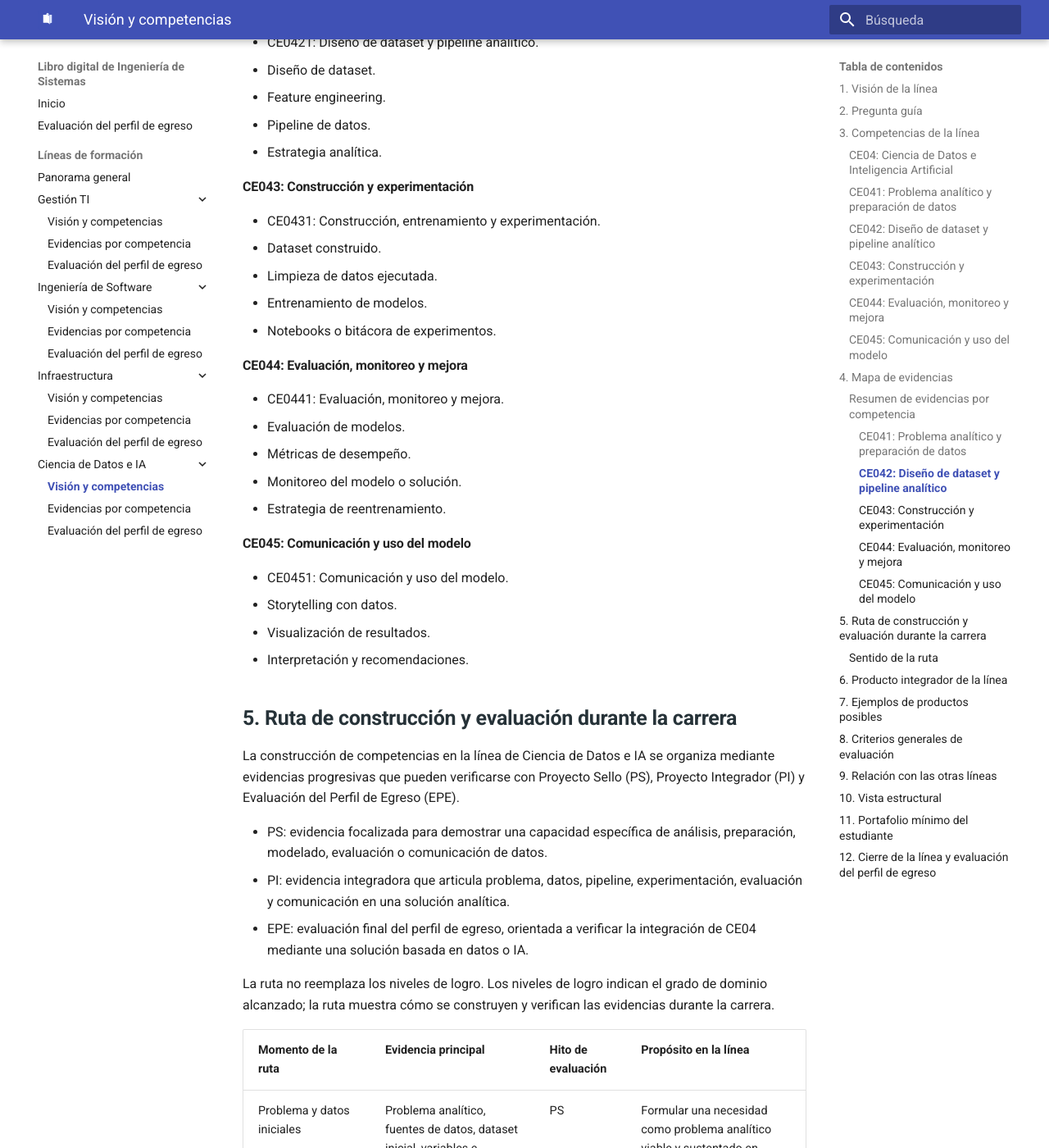
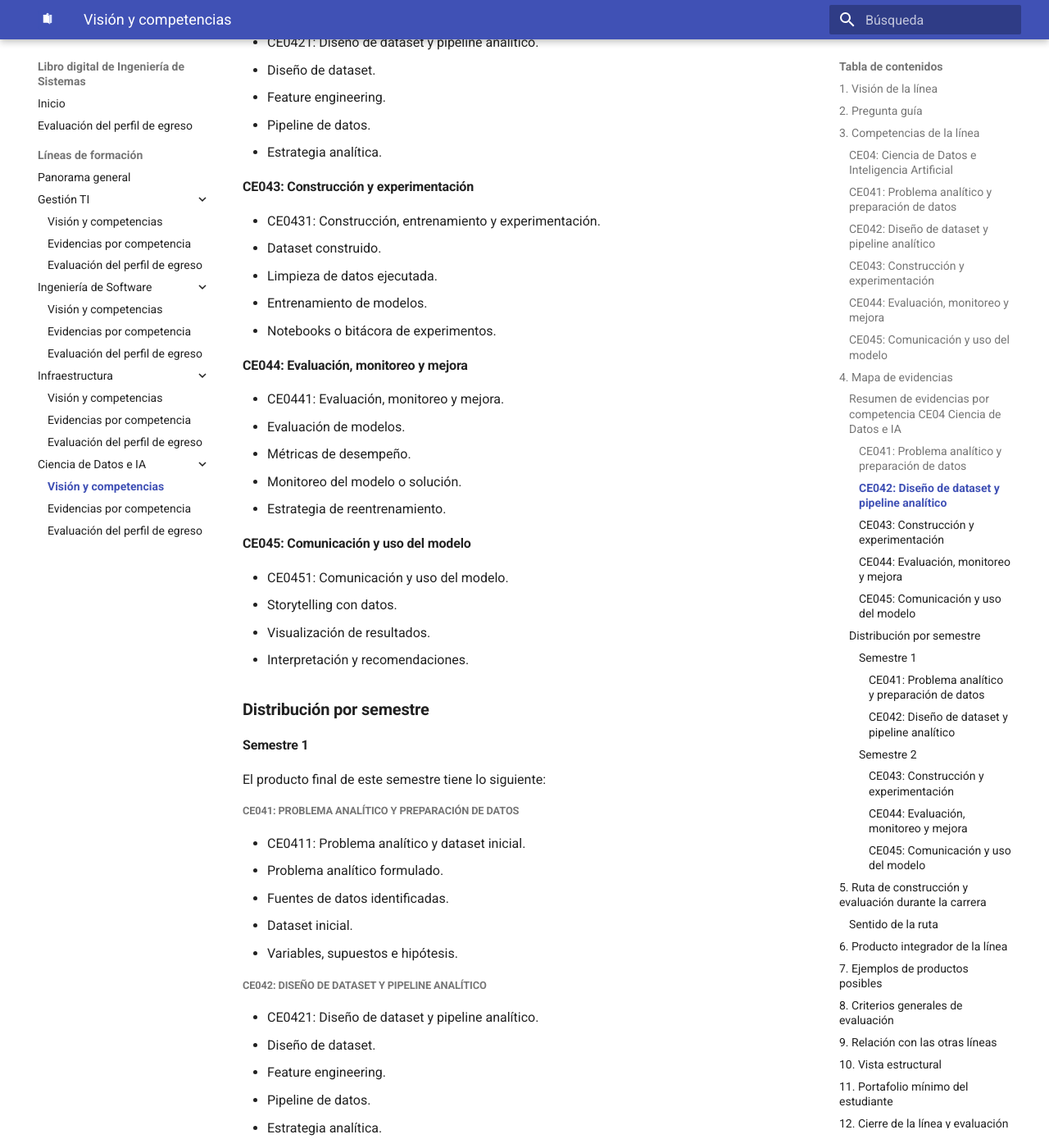
Before and after one commit to upeuoficial/planb, an MkDocs documentation site: the page built from docs/lineas/cd-ia/index.md, in a window 1280 px wide and 1400 px high, scrolled down 3228 px. Shown: the whole window at 82% size. Built offline with MkDocs 1.6.1 and Material for MkDocs 9.7.7, drawn with Linux system fonts in a browser that asks for light colours; some of the changed text lies outside the part shown.

Commit message:
first commit

```diff
--- a/docs/lineas/cd-ia/index.md
+++ b/docs/lineas/cd-ia/index.md
@@ -66,7 +66,7 @@ Las evidencias de la línea permiten comprobar que el estudiante no solo conoce
 | CE044: Evaluación, monitoreo y mejora | CE0441: Evaluación, monitoreo y mejora. | 4 |
 | CE045: Comunicación y uso del modelo | CE0451: Comunicación y uso del modelo. | 3 |
 
-### Resumen de evidencias por competencia
+### Resumen de evidencias por competencia CE04 Ciencia de Datos e IA
 
 #### CE041: Problema analítico y preparación de datos
 
@@ -101,6 +101,55 @@ Las evidencias de la línea permiten comprobar que el estudiante no solo conoce
 - Estrategia de reentrenamiento.
 
 #### CE045: Comunicación y uso del modelo
+
+- CE0451: Comunicación y uso del modelo.
+- Storytelling con datos.
+- Visualización de resultados.
+- Interpretación y recomendaciones.
+
+### Distribución por semestre
+
+#### Semestre 1
+
+El producto final de este semestre tiene lo siguiente:
+
+##### CE041: Problema analítico y preparación de datos
+
+- CE0411: Problema analítico y dataset inicial.
+- Problema analítico formulado.
+- Fuentes de datos identificadas.
+- Dataset inicial.
+- Variables, supuestos e hipótesis.
+
+##### CE042: Diseño de dataset y pipeline analítico
+
+- CE0421: Diseño de dataset y pipeline analítico.
+- Diseño de dataset.
+- Feature engineering.
+- Pipeline de datos.
+- Estrategia analítica.
+
+#### Semestre 2
+
+El producto final de este semestre tiene lo siguiente:
+
+##### CE043: Construcción y experimentación
+
+- CE0431: Construcción, entrenamiento y experimentación.
+- Dataset construido.
+- Limpieza de datos ejecutada.
+- Entrenamiento de modelos.
+- Notebooks o bitácora de experimentos.
+
+##### CE044: Evaluación, monitoreo y mejora
+
+- CE0441: Evaluación, monitoreo y mejora.
+- Evaluación de modelos.
+- Métricas de desempeño.
+- Monitoreo del modelo o solución.
+- Estrategia de reentrenamiento.
+
+##### CE045: Comunicación y uso del modelo
 
 - CE0451: Comunicación y uso del modelo.
 - Storytelling con datos.
```
Also changed, not shown: docs/lineas/cd-ia/evidencias.md (+51 -0 lines), docs/lineas/gestion/index.md (+1 -1 lines), docs/lineas/infraestructura/index.md (+1 -1 lines), docs/lineas/software/index.md (+1 -1 lines), docs/transcripcion.md (+3 -3 lines).
